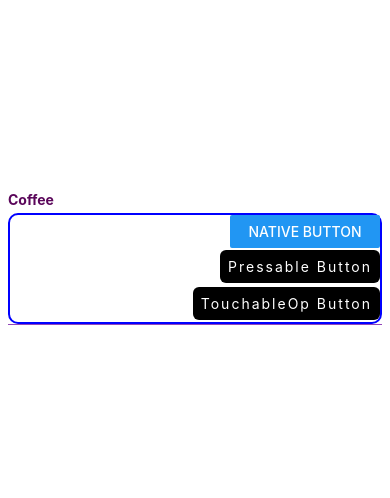
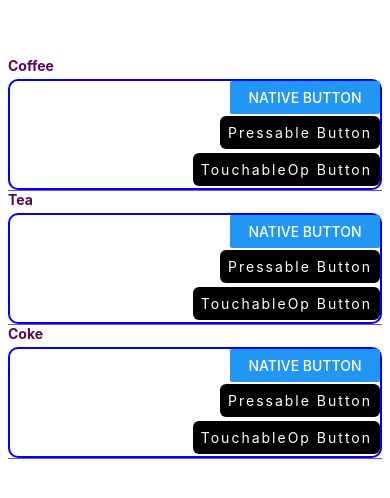
Before and after one commit to binarytrance/mithril, a React Native app: screen / in a window 390 px wide. Shown: the part 164-662 px from the top of the page. Built offline with nearby package versions, Linux system fonts and the light colour scheme.

Commit message:
create new react component for items, install react-native rule in eslintrc

```diff
--- a/App.tsx
+++ b/App.tsx
@@ -1,47 +1,13 @@
 import { Alert, Button, Pressable, StyleSheet, Text, TouchableOpacity, View } from 'react-native';
 import { theme } from './theme';
+import { ShoppingListItem } from './Components/ShoppingListItem';
 
 export default function App() {
-    const handleAlert = () => {
-        Alert.alert('You have pressed a button', 'Not sure which type just yet', [
-            {
-                text: 'Got it!',
-                onPress: () => console.log('Got it!'),
-                style: 'destructive'
-            },
-            {
-                text: 'Cancel',
-                style: 'cancel'
-            }
-        ]);
-    };
     return (
         <View style={styles.container}>
-            <View style={{ borderBottomWidth: 1, borderColor: '#9245b9' }}>
-                {/* <Text>Pixel ratio: {PixelRatio.get()}</Text> */}
-                <Text style={styles.itemText}>Coffee</Text>
-                {/* <StatusBar style='auto' /> */}
-                <View style={styles.buttonContainer}>
-                    {/* /** * You can use 3 kinds of button elements 1. Button - cannot be customised 2.
-                    Pressable 3. TouchableOpacity */}
-                    <View style={styles.buttonWrapper}>
-                        <Button title='Native Button' />
-                    </View>
-                    <Pressable
-                        onPress={() => console.log('pressable pressed!')}
-                        style={styles.button}
-                    >
-                        <Text style={styles.buttonText}>Pressable Button</Text>
-                    </Pressable>
-                    <TouchableOpacity
-                        onPress={handleAlert}
-                        activeOpacity={0.8}
-                        style={styles.button}
-                    >
-                        <Text style={styles.buttonText}>TouchableOp Button</Text>
-                    </TouchableOpacity>
-                </View>
-            </View>
+            <ShoppingListItem name='Coffee' />
+            <ShoppingListItem name='Tea' />
+            <ShoppingListItem name='Coke' />
         </View>
     );
 }
@@ -54,27 +20,5 @@ const styles = StyleSheet.create({
         justifyContent: 'center',
         paddingHorizontal: 8,
         paddingVertical: 10
-    },
-    itemText: { color: theme.colorWine, fontSize: 14, fontWeight: 'bold' },
-    buttonWrapper: {
-        width: 150
-    },
-    buttonContainer: {
-        marginTop: 5,
-        alignItems: 'flex-end',
-        borderWidth: 2, // Sets the width of the border
-        borderColor: 'blue', // Sets the color of the border
-        borderRadius: 10
-    },
-    button: {
-        backgroundColor: theme.colorBlack,
-        padding: 8,
-        borderRadius: 6,
-        marginTop: 2,
-        marginBottom: 2
-    },
-    buttonText: {
-        color: theme.colorWhite,
-        letterSpacing: 2
     }
 });
--- /dev/null
+++ b/Components/ShoppingListItem.tsx
@@ -0,0 +1,71 @@
+import { Alert, Button, Pressable, StyleSheet, Text, TouchableOpacity, View } from 'react-native';
+import { theme } from '../theme';
+
+type Props = {
+    name: string;
+};
+
+export const ShoppingListItem = ({ name }: Props) => {
+    const handleAlert = () => {
+        Alert.alert(
+            'You have pressed a button',
+            `You have pressed on one of the button of the item ${name}`,
+            [
+                {
+                    text: 'Got it!',
+                    onPress: () => console.log('Got it!'),
+                    style: 'destructive'
+                },
+                {
+                    text: 'Cancel',
+                    style: 'cancel'
+                }
+            ]
+        );
+    };
+    return (
+        <View style={{ borderBottomWidth: 1, borderColor: '#9245b9' }}>
+            {/* <Text>Pixel ratio: {PixelRatio.get()}</Text> */}
+            <Text style={styles.itemText}>{name}</Text>
+            {/* <StatusBar style='auto' /> */}
+            <View style={styles.buttonContainer}>
+                {/* /** * You can use 3 kinds of button elements 1. Button - cannot be customised 2.
+                    Pressable 3. TouchableOpacity */}
+                <View style={styles.buttonWrapper}>
+                    <Button title='Native Button' />
+                </View>
+                <Pressable onPress={() => console.log('pressable pressed!')} style={styles.button}>
+                    <Text style={styles.buttonText}>Pressable Button</Text>
+                </Pressable>
+                <TouchableOpacity onPress={handleAlert} activeOpacity={0.8} style={styles.button}>
+                    <Text style={styles.buttonText}>TouchableOp Button</Text>
+                </TouchableOpacity>
+            </View>
+        </View>
+    );
+};
+
+const styles = StyleSheet.create({
+    itemText: { color: theme.colorWine, fontSize: 14, fontWeight: 'bold' },
+    buttonWrapper: {
+        width: 150
+    },
+    buttonContainer: {
+        marginTop: 5,
+        alignItems: 'flex-end',
+        borderWidth: 2, // Sets the width of the border
+        borderColor: 'blue', // Sets the color of the border
+        borderRadius: 10
+    },
+    button: {
+        backgroundColor: theme.colorBlack,
+        padding: 8,
+        borderRadius: 6,
+        marginTop: 2,
+        marginBottom: 2
+    },
+    buttonText: {
+        color: theme.colorWhite,
+        letterSpacing: 2
+    }
+});
--- a/package.json
+++ b/package.json
@@ -22,6 +22,7 @@
     "eslint-config-expo": "~7.1.2",
     "eslint-config-prettier": "^9.1.0",
     "eslint-plugin-prettier": "^5.2.1",
+    "eslint-plugin-react-native": "^4.1.0",
     "prettier": "^3.3.3",
     "typescript": "^5.1.3"
   },
```
Also changed, not shown: .eslintrc.js, 1 other file (tests, documents, lock files or other folders).
